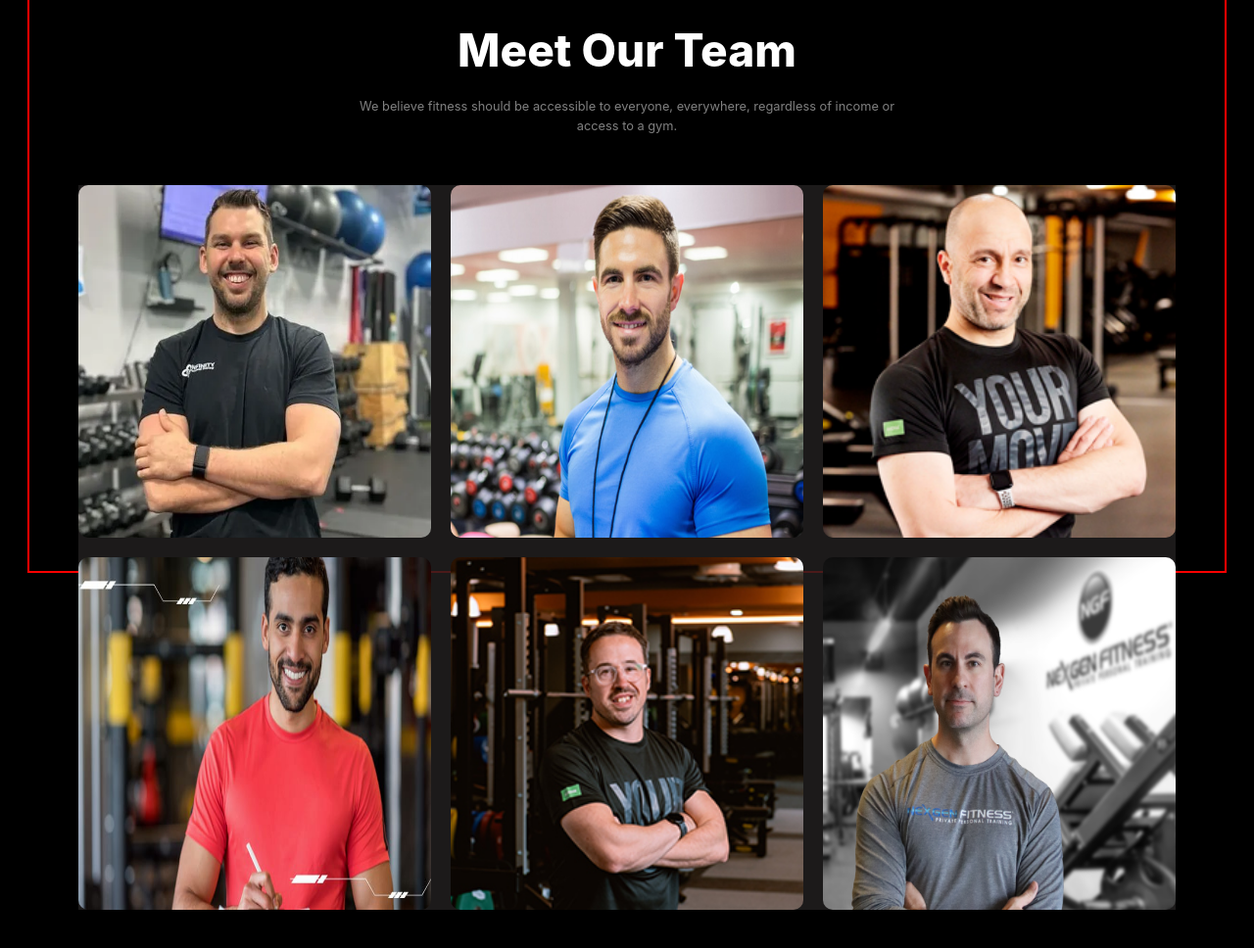
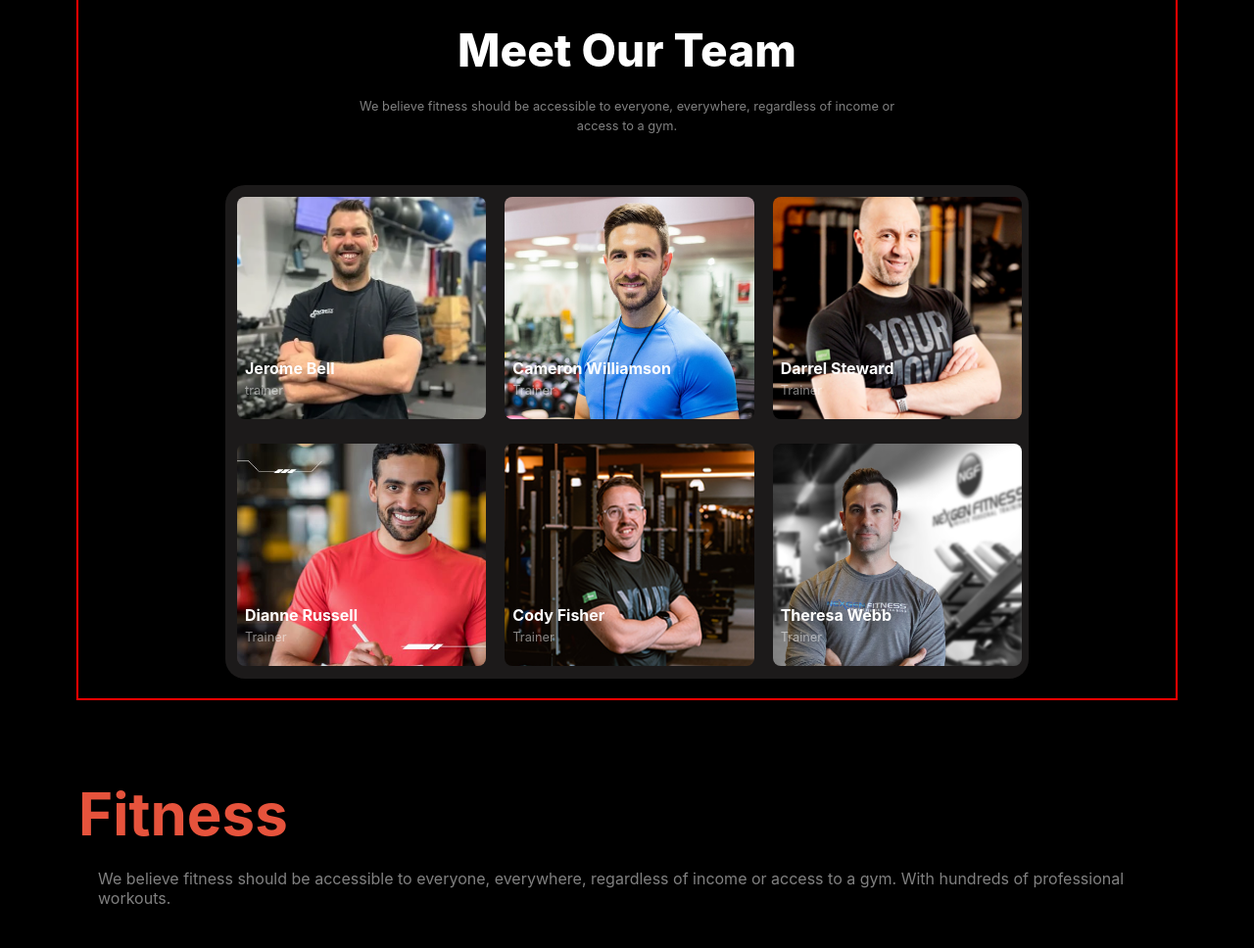
Before and after one commit to Alifa-AS/B10A2-second-assign, a plain HTML site: page index.html in a window 1280 px wide. Shown: the part 2278-3246 px from the top of the page at 98% size. Before the commit the page ends 3207 px from the top, so only its background shows below. Drawn offline with Linux system fonts and the light colour scheme; a web font is replaced by a local one.

Commit message:
added team section

```diff
--- a/index.html
+++ b/index.html
@@ -157,23 +157,47 @@
                         or <br> access to a gym.</p>
                     </div>
                     <div class="team-img">
+                        <div class="box">
                             <img src="./images/trainer1.png" alt="">
+                            <h2 class="hw-color">Jerome Bell</h1>
+                            <p class="gray-c box-p">trainer</p>
+                        </div>
+                        <div class="box">
                             <img src="./images/trainer2.png" alt="">
+                            <h2 class="hw-color">Cameron Williamson</h1>
+                            <p class="gray-c box-p">Trainer</p>
+                        </div>
+                        <div class="box">
                             <img src="./images/trainer3.png" alt="">
+                            <h2 class="hw-color">Darrel Steward</h1>
+                            <p class="gray-c box-p">Trainer</p>
+                        </div>
+                        <div class="box">
                             <img src="./images/trainer4.png" alt="">
+                            <h2 class="hw-color">Dianne Russell</h1>
+                            <p class="gray-c box-p">Trainer</p>
+                        </div>
+                        <div class="box">
                             <img src="./images/trainer5.png" alt="">
+                            <h2 class="hw-color">Cody Fisher</h1>
+                            <p class="gray-c box-p">Trainer</p>
+                        </div>
+                        <div class="box">
                             <img src="./images/trainer6.png" alt="">
+                            <h2 class="hw-color">Theresa Webb</h1>
+                            <p class="gray-c box-p">Trainer</p>
+                        </div>
                     </div>
                   </div>
                </section>
                <!-- Our Team Section End -->
     </main>
-    <footer>
-        <!-- <div>
+    <footer class="foot">
+        <div>
             <h1 class="fit">Fitness</h1>
             <p class="b-text">We believe fitness should be accessible to everyone, everywhere, regardless of income or access to a gym. With hundreds of
                 professional workouts.</p>
-        </div> -->
+        </div>
     </footer>
 </body>
 </html>
--- a/styles/style.css
+++ b/styles/style.css
@@ -204,14 +204,13 @@ nav li a{
 
 .run-image{
     margin: 20px;
-    border: 2px solid red;
     object-fit: cover;
     overflow: hidden;
     width: 350px;
+    border-radius: 20px;
 
 }
 .run-image img{
-
    height: 100%;
    transform: translate(-45% , 30%) scale(2.5);
 }
@@ -258,7 +257,8 @@ nav li a{
 .cal-form{
     display: grid;
     grid-template-columns: repeat(2, 1fr);
-
+    /* grid-template-rows: repeat(2, 50px) 50px 50px;
+    margin-left: 10px; */
 }
 
 .cal-form input{
@@ -272,15 +272,13 @@ nav li a{
 .our-team{
   border: 2px solid red;
   margin: 20px;
-  max-width: 1220px;
-  max-height: 600px;
+  max-width: 1120px;
   margin: 0 auto;
 }
 .meet-team{
     justify-content: center;
     text-align: center;
     margin: 20px;
-
 }
 
 .text-t{
@@ -294,26 +292,61 @@ nav li a{
   .team-img{
         display: grid;
         grid-template-columns: repeat(3,1fr);
-        row-gap: 20px;
-        column-gap: 20px;
-        object-fit: cover;
+        /* row-gap: 20px;
+        column-gap: 20px;   */
         background-color: rgba(35, 33, 33, 0.817);
         align-items: center;
-        /* margin: 50px; */
-        max-width: 1120px;
+        max-width: 820px;
         margin: 0 auto;
+        border-radius: 20px;
+        margin-bottom: 20px;
+     }
+     .team-img .box img{
+        width: 93%;
+        height: 90%;
+        padding: 12px;
+        margin-bottom: -30px;
+     }
 
-     }
-     .team-img img{
+     .box{
         width: 100%;
         height: 100%;
-        border-radius: 10px;
+        position: relative;
         margin: 0 auto;
      }
 
+     .box img{
+        object-fit: cover;
+        width: 100%;
+        margin: 0 auto;
+        border-radius: 20px;
+     }
+     .hw-color{
+        color: white;
+        font-size: 16px;
+     }
 
+     .box h2{
+        position: absolute;
+        top: 70%;
+        margin-left: 20px;
+     }
+     .box-p{
+        position: absolute;
+        top: 80%;
+        margin-left: 20px;
+     }
 /* Our Team  Style Ends */
 
+
+/* footer style start */
+
+.foot{
+    margin: 80px;
+    max-width: 1120px;
+}
+
+/* footer style ends */
  /* responsive */
  @media screen and (max-width: 576px) {
     .navbar{
```
Lines whose indentation alone changed are shown as unchanged.
